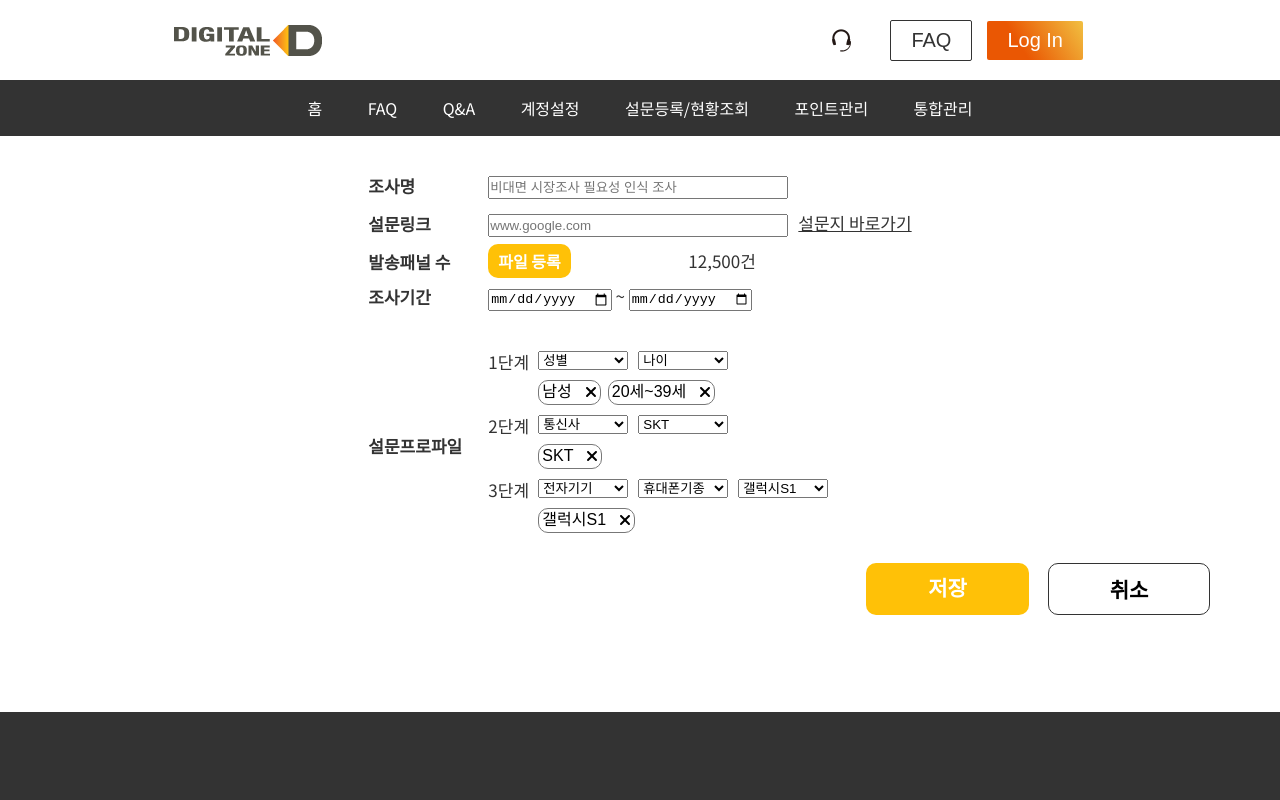
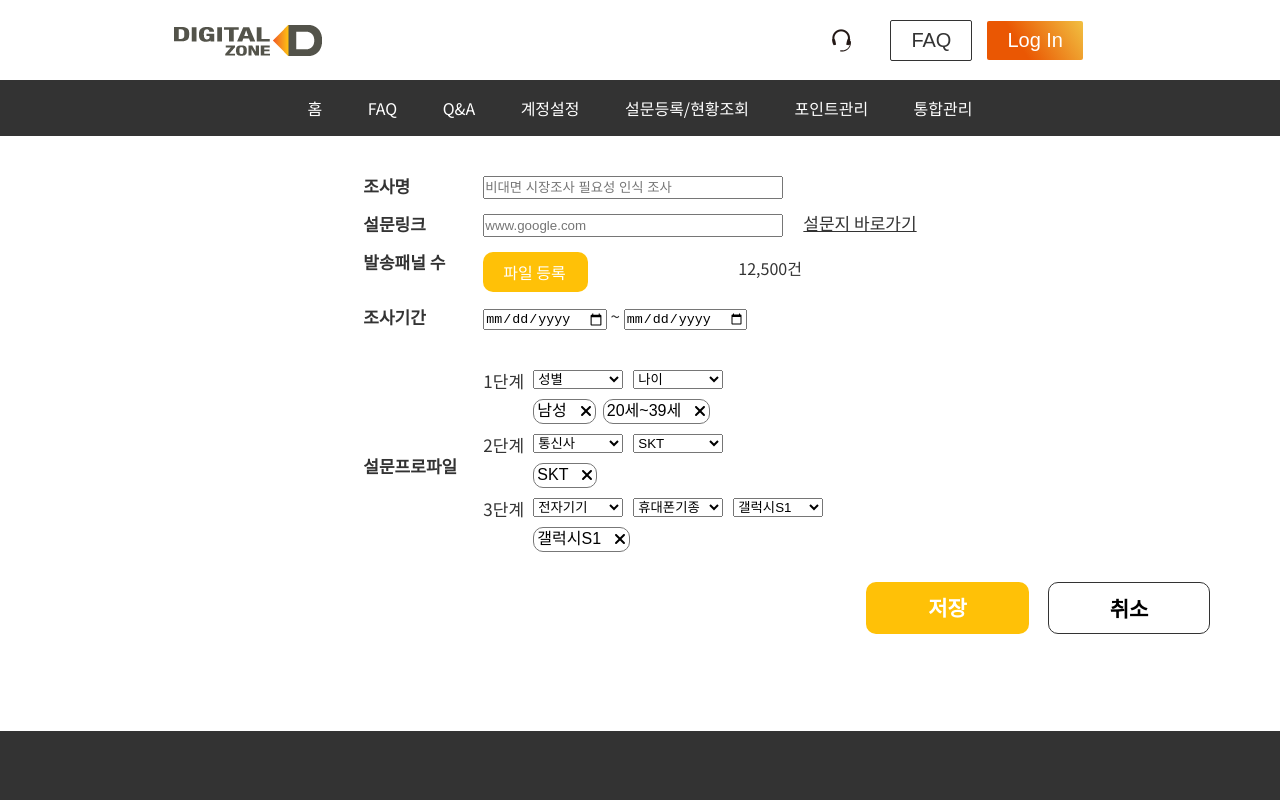
Before and after one commit to shenrenrong/d-zone, a React (Create React App) app: page /surveymodify in a window 1280 px wide. Shown: the top 800 px of the page. Built offline with nearby package versions, Linux system fonts and the light colour scheme.

Commit message:
docs: fix fileupload

```diff
--- a/src/App.js
+++ b/src/App.js
@@ -37,8 +37,8 @@ export default function App() {
             <Route path='/points' element={<Points />} />
             <Route path='/general' element={<General />} />
             <Route path='/user-guide' element={<UserGuide />} />
-            <Route exact path='/surveymodify' element={<SurveyModify />} />
-            <Route exact path='/marketresearch' element={<MarketResearch />} />
+            <Route path='/surveymodify' element={<SurveyModify />} />
+            <Route path='/marketresearch' element={<MarketResearch />} />
           </Routes>
           <Footer />
     </div>
--- a/src/components/survey/FileUpload.js
+++ b/src/components/survey/FileUpload.js
@@ -49,14 +49,14 @@ function FileUpload({fileopen, children, onClose}){
                 <section className={styles.filebox}>
                     <span>파일 첨부</span>
                     <label for="upload_btn">첨부</label>
-                    <input type="file" id="upload_btn" />
+                    <input type="file" id="upload_btn"/>
                     <input className={styles.uploadName} value="" placeholder="" />
                 </section>
                 <section className={styles.btnArea}>
                     <button className={styles.submitBtn} onClick={()=>{setTransfer(true)}}>
                         <span>등록</span>
                     </button>
-                    <Transfer trans={transfer} onClose={()=>setTransfer(false)}/>
+                    <Transfer trans={transfer} onClose={()=>{setTransfer(false)}}/>
                 </section>
             </div>
         </div>
--- a/src/components/survey/Register.js
+++ b/src/components/survey/Register.js
@@ -25,6 +25,8 @@ const OVERLAY_STYLE = {
 }
 
 function Register({open, children, onClose}){
+    const [deltag, setDeleteTag] = useState(false);
+    const [createtag, setCreateTag] = useState(false);
     const [isFileOpen, setIsFileOpen] = useState(false);
     if (!open) return null
     return(
--- a/src/components/survey/SurveyModify.js
+++ b/src/components/survey/SurveyModify.js
@@ -5,6 +5,7 @@ import { faTimes } from "@fortawesome/free-solid-svg-icons";
 import '../../reset.css';
 import { Link } from "react-router-dom";
 import Gnb from '../Gnb'
+import {useState} from 'react';
 
 function SurveyModify(){
     return(
@@ -23,15 +24,21 @@ function SurveyModify(){
                     <dt><span>설문링크</span></dt>
                     <dd>
                         <input type="text" placeholder="www.google.com" name="" id="" />
-                        <a href="#" className={styles.shortcut}>설문지 바로가기</a>
+                        <a href="#" className={styles.shortcut} onClick={()=>{alert('외부 설문 url로 연결됩니다.')}}>설문지 바로가기</a>
                     </dd>
                 </dl>
                 <dl className={styles.dl4}>
                     <dt><span>발송패널 수</span></dt>
                     <dd>
+
                         <div className={styles.fileuploadArea}>
-                            <a href="#" className={styles.fileuploadBtn}>파일 등록</a>
+                            <label for="upload_btn">파일 등록</label>
+                            <input type="file" id="upload_btn"  className={styles.fileuploadBtn} />
+                            <input className={styles.uploadName} value='' placeholder="" />
                         </div>
+                        {/*<div class={`${styles.inputGroup}`}>
+                            <input type="file" class={styles.formControl} id="inputGroupFile04" aria-describedby="inputGroupFileAddon04" aria-label="Upload" />
+                        </div>*/}
                         <p>12,500건</p>
                     </dd>
                 </dl>
@@ -144,8 +151,8 @@ function SurveyModify(){
                 </dl>
             </form>
             <section className={styles.btnArea}>
-                <button className={styles.saveBtn}><Link to='/registration'>저장</Link></button>
-                <button className={styles.cancelBtn}><Link to='/marketresearch'>취소</Link></button>
+                <button className={styles.saveBtn} onClick={()=>{alert('저장되었습니다.')}}><Link to='/registration'>저장</Link></button>
+                <button className={styles.cancelBtn} onClick={()=>{alert('변경사항이 저장되지 않습니다.')}}><Link to='/marketresearch'>취소</Link></button>
             </section>
         </div>
         </>
--- a/src/components/survey/Transfer.js
+++ b/src/components/survey/Transfer.js
@@ -3,6 +3,7 @@ import styles from "./css/transfer.module.css";
 import { FontAwesomeIcon } from "@fortawesome/react-fontawesome";
 import { faTimes } from "@fortawesome/free-solid-svg-icons";
 import '../../reset.css';
+import { Link } from "react-router-dom";
 
 const MODAL_STYLES = {
     position: 'fixed',
--- a/src/components/survey/css/file-upload.module.css
+++ b/src/components/survey/css/file-upload.module.css
@@ -45,6 +45,7 @@
   position: relative;
   justify-content: space-between;
 }
+.filebox input:focus{outline: none;color: transparent;}
 .filebox span {
   align-self: center;
   font-size: 18px;
--- a/src/components/survey/css/market-research.module.css
+++ b/src/components/survey/css/market-research.module.css
@@ -47,7 +47,6 @@
   border-bottom: 1px solid #333;
   padding: 16px;
   margin: 28px auto 37px;
-  width: 111px;
 }
 .resultTxt {
   display: flex;
--- a/src/components/survey/css/register.module.css
+++ b/src/components/survey/css/register.module.css
@@ -149,7 +149,7 @@ select option[value=""]:disabled {
 /* 가로 스크롤 */
 .scrollbar {
   display: flex;
-  overflow-x: scroll;
+  overflow-x: auto;
 }
 /* 태그 */
 .tag {
--- a/src/components/survey/css/survey-modify.module.css
+++ b/src/components/survey/css/survey-modify.module.css
@@ -115,7 +115,7 @@
 /*설문지바로가기*/
 .shortcut {
   text-decoration: underline;
-  margin-left: 10px;
+  margin-left: 20px;
 }
 /* 인풋 */
 input:focus {
@@ -123,17 +123,44 @@ input:focus {
 }
 /*파일등록*/
 .fileuploadArea {
-  width: 200px;
+  width: 250px;
+  display: flex;
 }
-.fileuploadBtn {
-  color: #fff;
+.fileuploadArea label{
+    width: 130px;
+    display: inline-block;
+    padding: 12px 20px;
+    color: #fff;
+    vertical-align: middle;
+    background-color: #ffc107;
+    cursor: pointer;
+    height: 40px;
+    font-size: 16px;
+    line-height: 16px;
+    border-radius: 10px;
+}
+.fileuploadArea input[type="file"] {
+  position: absolute;
+  width: 0;
+  height: 0;
+  padding: 0;
+  border: 0;
+  overflow: hidden;
+}
+/*.fileuploadArea input:focus{outline: none;color: transparent;}*/
+.fileuploadArea .uploadName{
+    display: inline-block;
+    height: 40px;
+    padding: 0 10px;
+    vertical-align: middle;
+    border: none;
+    width: 78%;
+    color: #999999;
+}
+.dl4 p{
   font-size: 16px;
-  line-height: 16px;
-  font-weight: 700;
-  padding: 12px 20px;
-  background-color: #ffc107;
-  padding: 5px 10px;
-  border-radius: 10px;
+  line-height: 2;
+  margin-left: 5px;
 }
 /* 선택박스 & 태그 */
 .selectArea {
@@ -149,7 +176,7 @@ select option[value=""]:disabled {
 /* 가로 스크롤 */
 .scrollbar {
   display: flex;
-  overflow-x: scroll;
+  overflow-x: auto;
 }
 /* 태그 */
 .tag {
```
